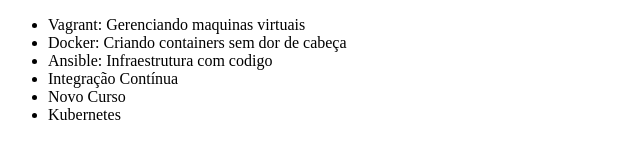
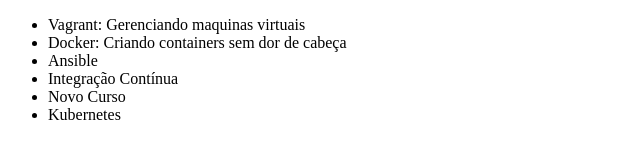
Before and after one commit to leandroctorres/alura-git, a plain HTML site: page index.html in a window 1280 px wide. Shown: the whole page, without its empty margins (0-640 px from the left). Drawn offline with Linux system fonts and the light colour scheme.

Commit message:
Revert "Mudando nome do curso Ansible"
This reverts commit 40f25822e8ecafe63b283197324dee9486247dd4.

```diff
--- a/index.html
+++ b/index.html
@@ -8,7 +8,7 @@
     <ul>
         <li>Vagrant: Gerenciando maquinas virtuais</li>
         <li>Docker: Criando containers sem dor de cabeça</li>
-        <li>Ansible: Infraestrutura com codigo</li>
+        <li>Ansible</li>
         <li>Integração Contínua</li>
 				<li>Novo Curso</li>
 				<li>Kubernetes</li>
```
